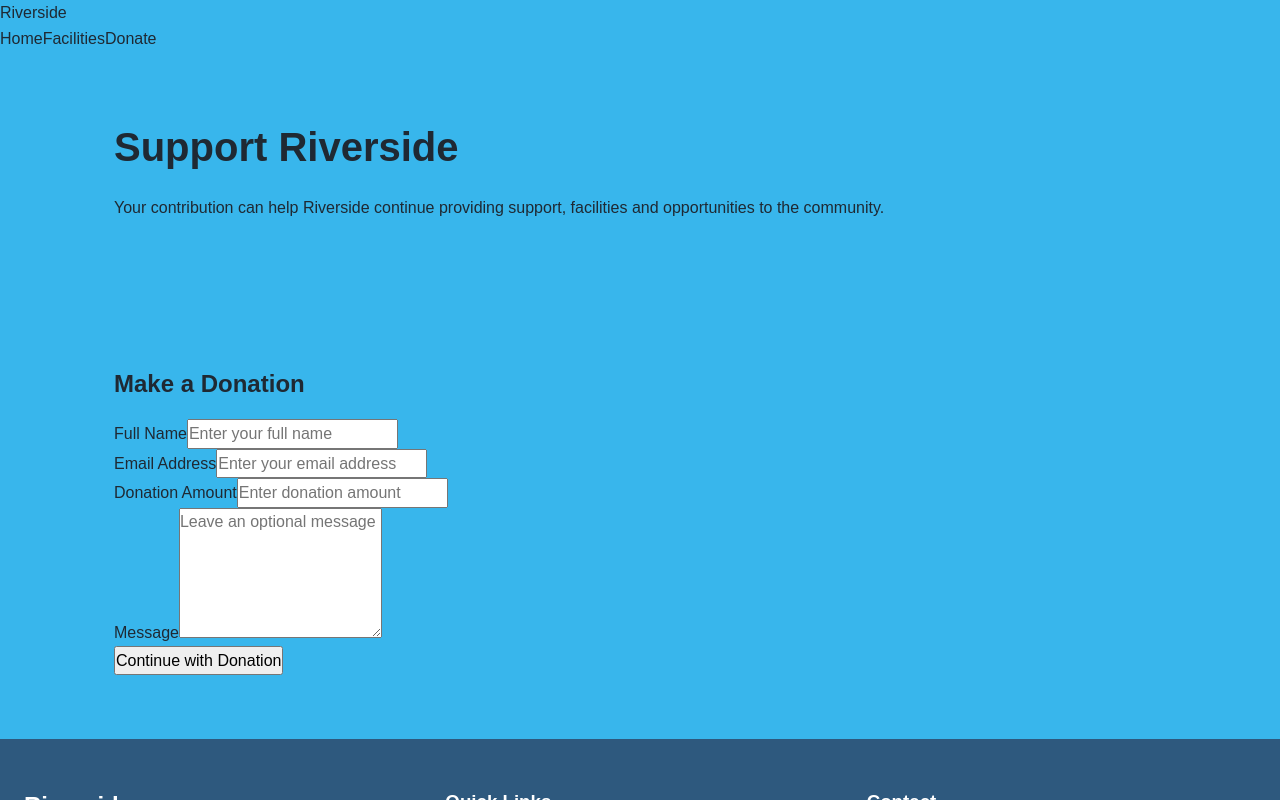
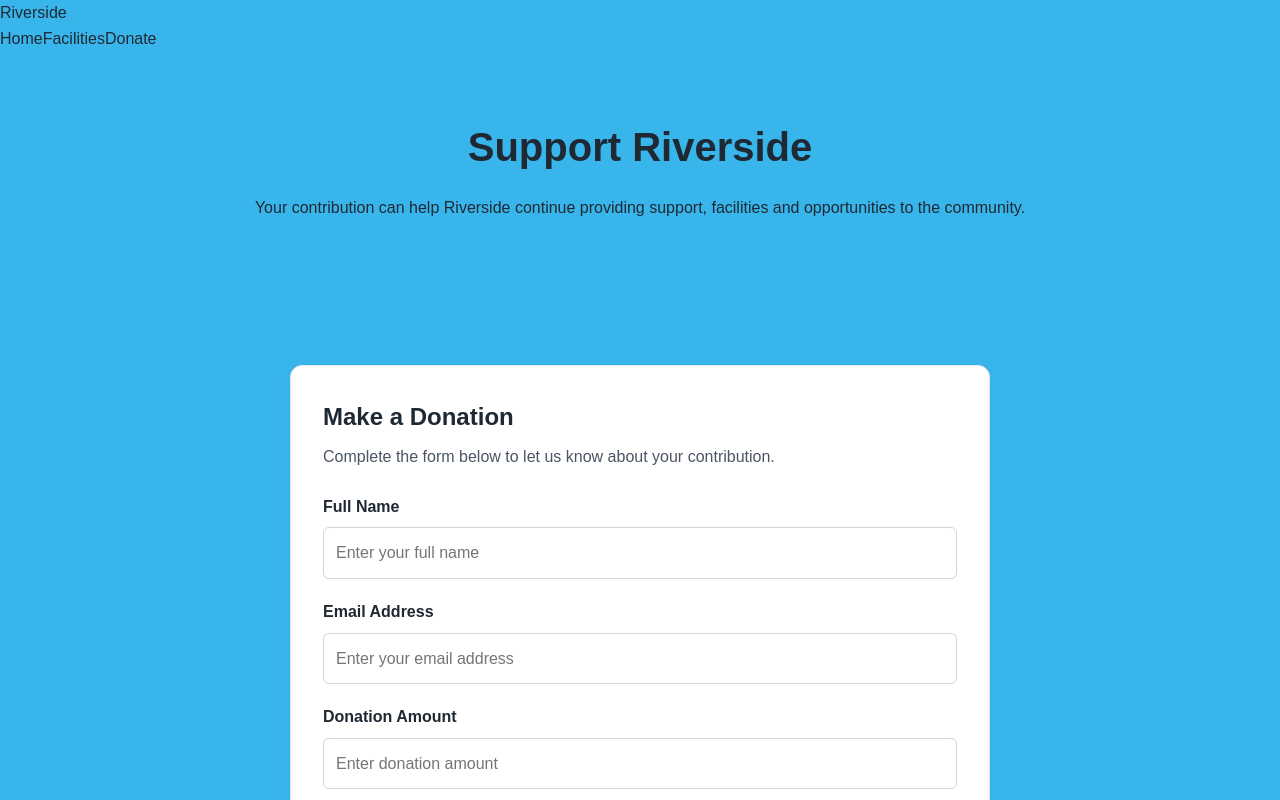
Before and after one commit to Ref-DevSa/riverside-community-hub, a React (Vite) app in the folder frontend/: page /donate in a window 1280 px wide. Shown: the top 800 px of the page. Built offline with nearby package versions, Linux system fonts and the light colour scheme; no server answers.

Commit message:
Improve donation form styling

```diff
--- a/frontend/src/index.css
+++ b/frontend/src/index.css
@@ -176,3 +176,107 @@ p {
     grid-template-columns: 1fr;
   }
 }
+
+.donation-section {
+  display: flex;
+  justify-content: center;
+}
+
+.donation-card {
+  width: 100%;
+  max-width: 700px;
+  background: #ffffff;
+  border: 1px solid #e5e7eb;
+  border-radius: 12px;
+  padding: 2rem;
+  box-shadow: 0 2px 8px rgba(0, 0, 0, 0.05);
+}
+
+.donation-card-header {
+  margin-bottom: 1.5rem;
+}
+
+.donation-card-header h2 {
+  margin-bottom: 0.5rem;
+}
+
+.donation-card-header p {
+  color: #4b5563;
+}
+
+.donation-form {
+  display: flex;
+  flex-direction: column;
+  gap: 1.25rem;
+}
+
+.form-group {
+  display: flex;
+  flex-direction: column;
+  gap: 0.5rem;
+}
+
+.form-group label {
+  font-weight: 600;
+}
+
+.form-group input,
+.form-group textarea {
+  width: 100%;
+  border: 1px solid #d1d5db;
+  border-radius: 6px;
+  padding: 0.75rem;
+  background: #ffffff;
+  color: #1f2933;
+}
+
+.form-group input:focus,
+.form-group textarea:focus {
+  outline: 2px solid #9ca3af;
+  border-color: #6b7280;
+}
+
+.form-group textarea {
+  resize: vertical;
+}
+
+.donation-button {
+  border: none;
+  border-radius: 6px;
+  padding: 0.8rem 1.2rem;
+  background: #1f2933;
+  color: #ffffff;
+  cursor: pointer;
+  font-weight: 600;
+}
+
+.donation-button:hover {
+  opacity: 0.9;
+}
+
+.donation-button:disabled {
+  opacity: 0.6;
+  cursor: not-allowed;
+}
+
+.form-message {
+  padding: 0.75rem 1rem;
+  border-radius: 6px;
+  margin-bottom: 1rem;
+}
+
+.success-message {
+  background: #ecfdf5;
+  color: #047857;
+}
+
+.error-message {
+  background: #fef2f2;
+  color: #b91c1c;
+}
+
+@media (max-width: 700px) {
+  .donation-card {
+    padding: 1.25rem;
+  }
+}
--- a/frontend/src/pages/DonationPage.tsx
+++ b/frontend/src/pages/DonationPage.tsx
@@ -65,7 +65,7 @@ function DonationPage() {
 
   return (
     <main>
-      <section>
+      <section className="page-header">
         <h1>Support Riverside</h1>
 
         <p>
@@ -74,15 +74,24 @@ function DonationPage() {
         </p>
       </section>
 
-      <section>
+      <section className="donation-section">
+        <div className="donation-card">
+          <div className="donation-card-header">
             <h2>Make a Donation</h2>
 
-        {success && <p>{success}</p>}
+            <p>
+              Complete the form below to let us know about your contribution.
+            </p>
+          </div>
 
-        {error && <p>{error}</p>}
+          {success && (
+            <p className="form-message success-message">{success}</p>
+          )}
 
-        <form onSubmit={handleSubmit}>
-          <div>
+          {error && <p className="form-message error-message">{error}</p>}
+
+          <form className="donation-form" onSubmit={handleSubmit}>
+            <div className="form-group">
               <label htmlFor="name">Full Name</label>
 
               <input
@@ -95,7 +104,7 @@ function DonationPage() {
               />
             </div>
 
-          <div>
+            <div className="form-group">
               <label htmlFor="email">Email Address</label>
 
               <input
@@ -108,7 +117,7 @@ function DonationPage() {
               />
             </div>
 
-          <div>
+            <div className="form-group">
               <label htmlFor="amount">Donation Amount</label>
 
               <input
@@ -123,7 +132,7 @@ function DonationPage() {
               />
             </div>
 
-          <div>
+            <div className="form-group">
               <label htmlFor="message">Message</label>
 
               <textarea
@@ -136,10 +145,15 @@ function DonationPage() {
               />
             </div>
 
-          <button type="submit" disabled={loading}>
+            <button
+              type="submit"
+              className="donation-button"
+              disabled={loading}
+            >
               {loading ? "Submitting..." : "Continue with Donation"}
             </button>
           </form>
+        </div>
       </section>
     </main>
   );
```
Lines whose indentation alone changed are shown as unchanged.
